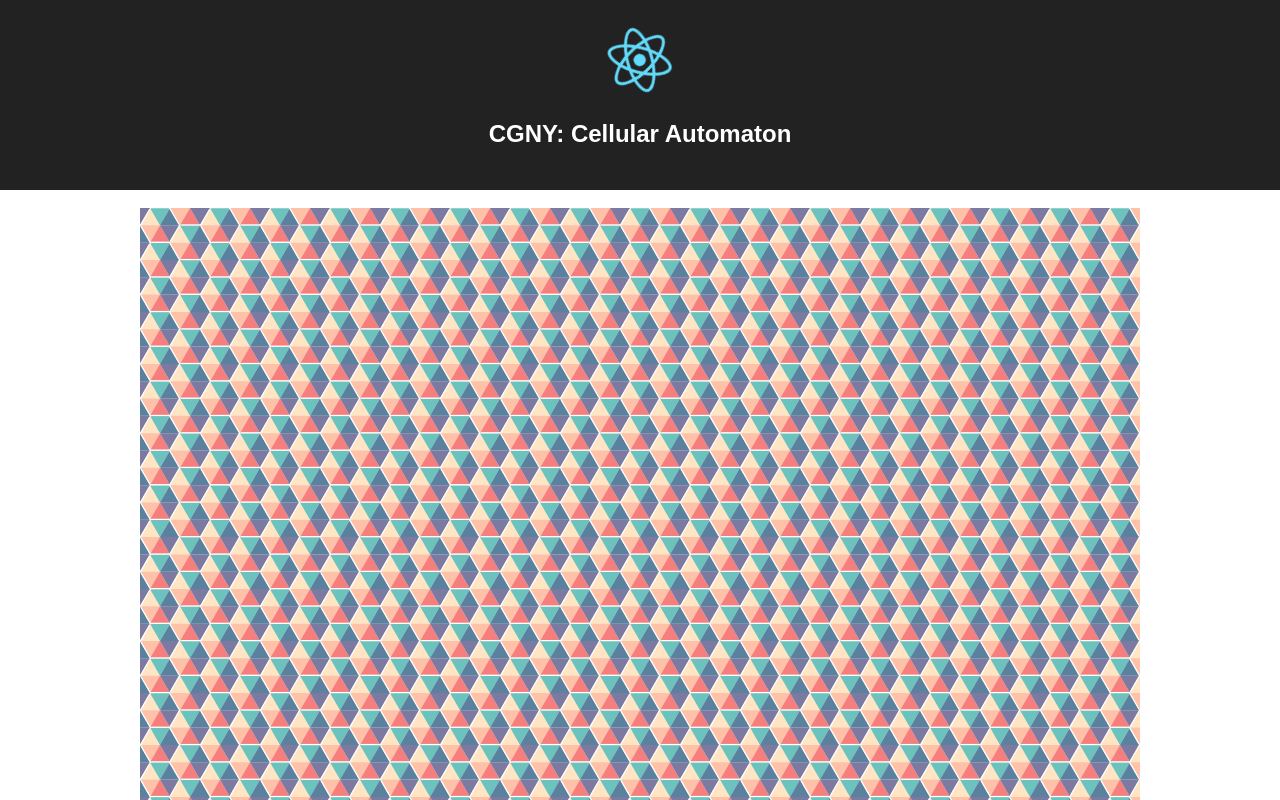
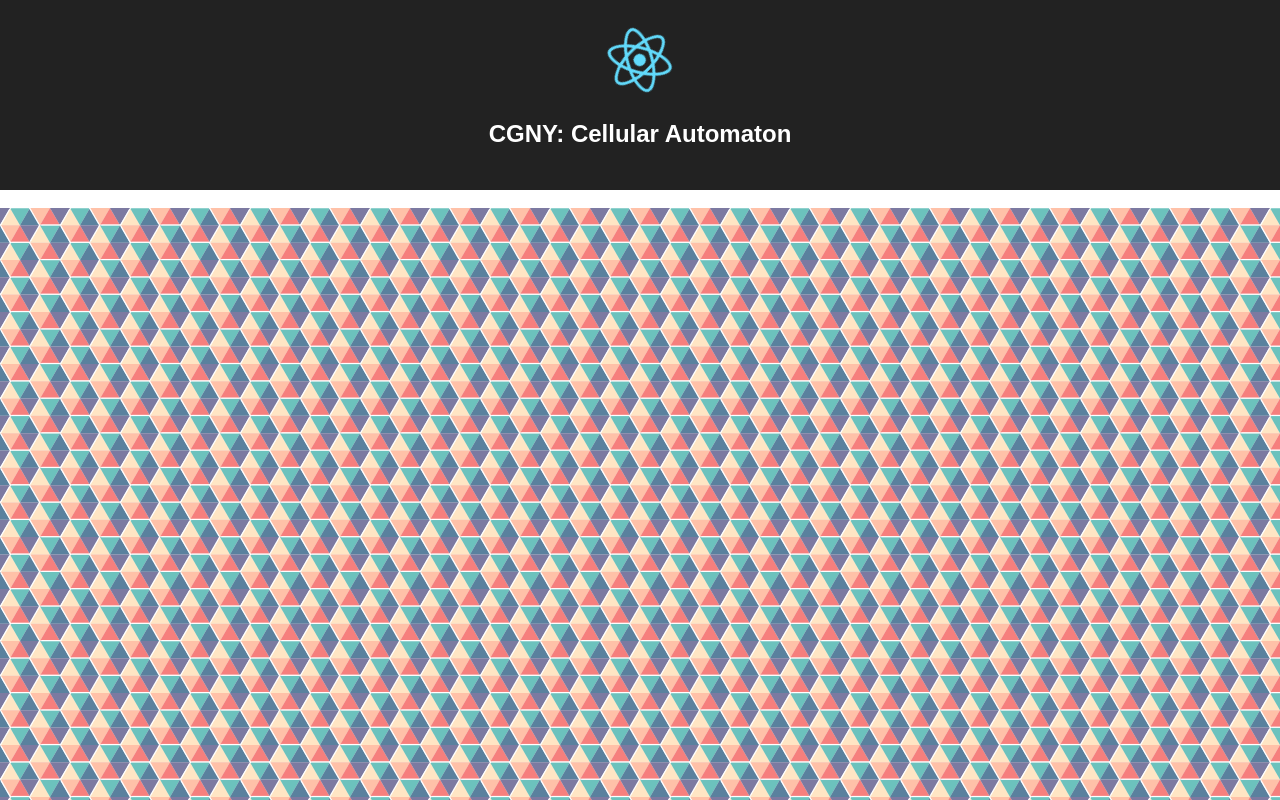
Before and after one commit to hinza0188/cgny, a React (Create React App) app: page / in a window 1280 px wide. Shown: the top 800 px of the page. Built offline with nearby package versions, Linux system fonts and the light colour scheme.

Commit message:
window size optimazation has been applied

```diff
--- a/src/HexCanvas.js
+++ b/src/HexCanvas.js
@@ -15,8 +15,8 @@ class HexCanvas extends Component {
                 color: 'rgb(232,236,237)',
                 x: 0,
                 y: 0,
-                width: 1000,
-                height: 800,
+                width: window.innerWidth,
+                height: window.innerHeight,
             },
             shapes: [
                 {
@@ -42,6 +42,9 @@ class HexCanvas extends Component {
     componentDidMount() {
         let canvas = ReactDOM.findDOMNode(this.refs.hexCanvas);
         let context = canvas.getContext('2d');
+        // sizing
+        canvas.width = window.innerWidth;
+        canvas.height = window.innerHeight;
 
         // background
         let bg = this.state.background;
@@ -64,7 +67,7 @@ class HexCanvas extends Component {
     render() {
         return (
             <div className="hex-canvas">
-                <canvas id="hex-canvas" ref="hexCanvas" width="1000" height="800">
+                <canvas id="hex-canvas" ref="hexCanvas" width="100%" height="100%">
 
 
                 </canvas>
```
